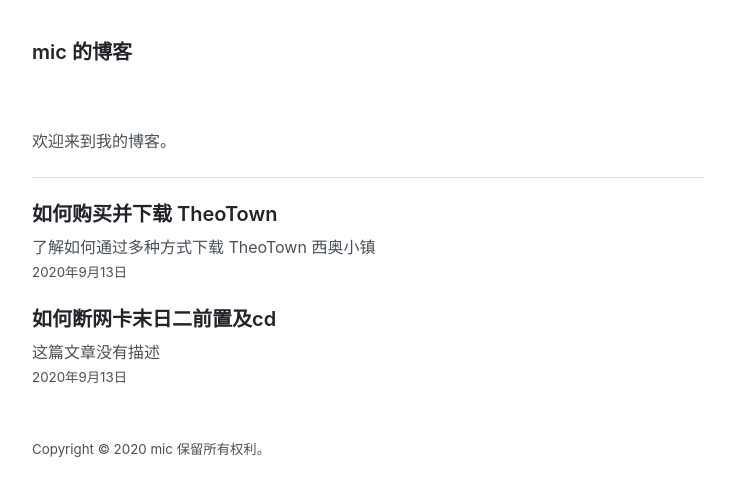
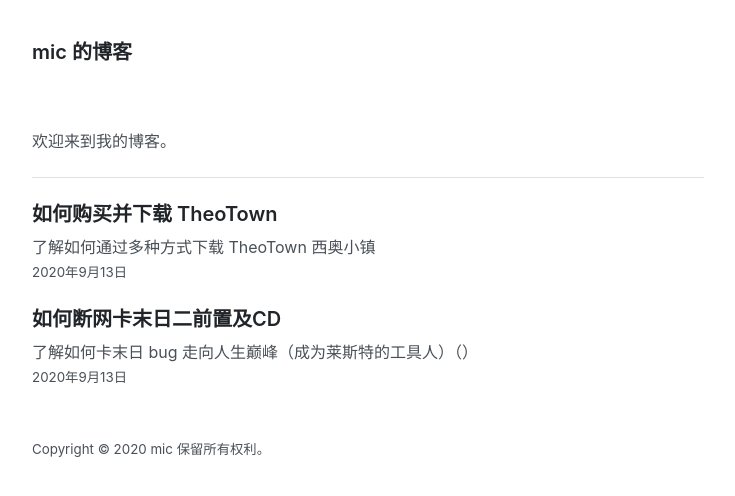
Before and after one commit to mic0x1/mic0x1.github.io, a Jekyll site: the page built from index.html, in a window 1280 px wide. Shown: the top 496 px of the page, without its empty margins (272-1007 px from the left). Built offline with Jekyll 4.4.1, drawn with Linux system fonts in a browser that asks for light colours; the list of posts is cut into pages by our own code.

Commit message:
Update 2020-09-13-如何断网卡末日二前置及CD.md

```diff
--- a/_posts/2020-09-13-如何断网卡末日二前置及CD.md
+++ b/_posts/2020-09-13-如何断网卡末日二前置及CD.md
@@ -1,3 +1,8 @@
+---
+title: 如何断网卡末日二前置及CD
+des: 了解如何卡末日 bug 走向人生巅峰（成为莱斯特的工具人）（）
+---
+
 > 这边建议把末日全套通关，否则会很麻烦
 
 ## 断网
```
